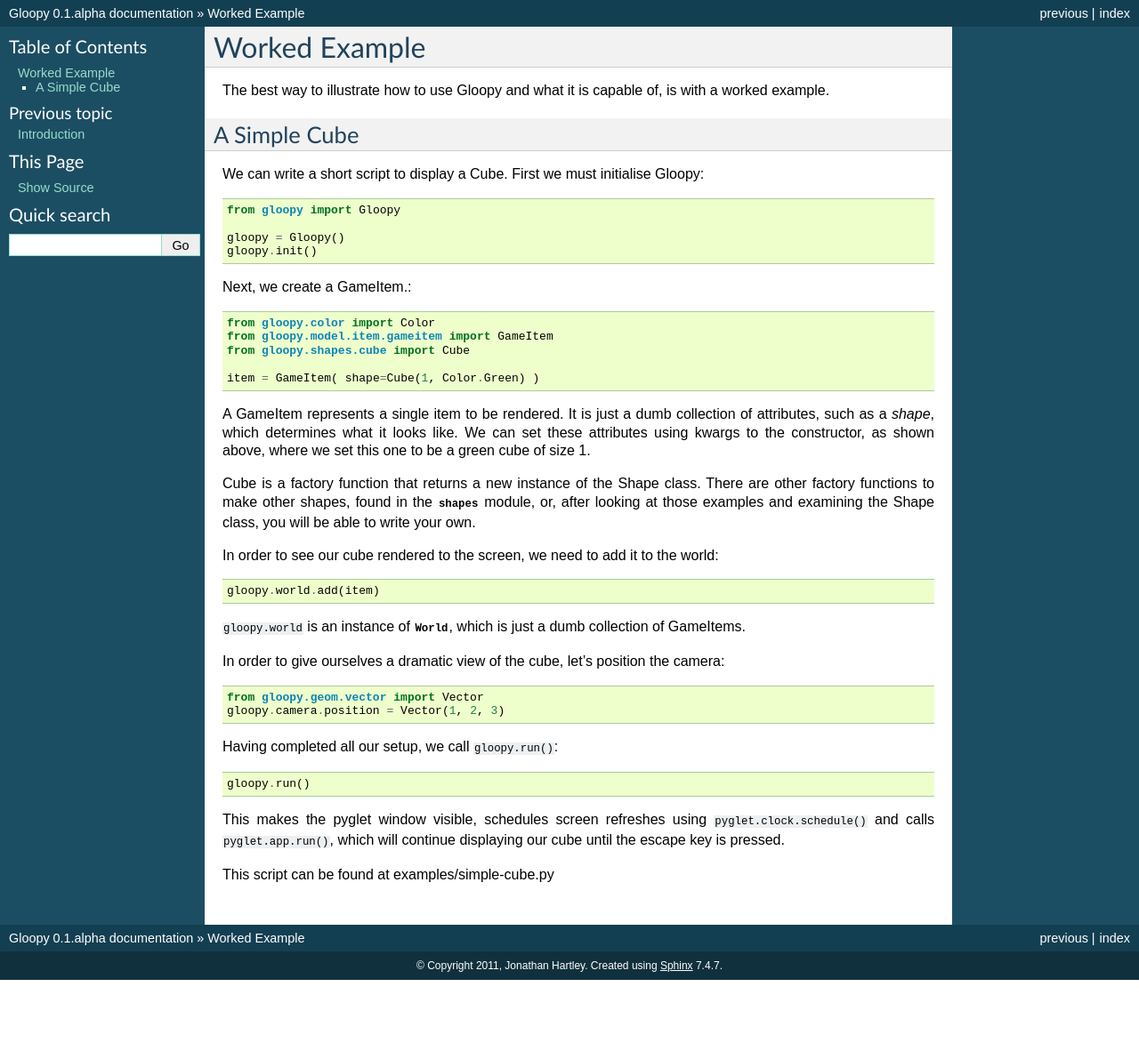
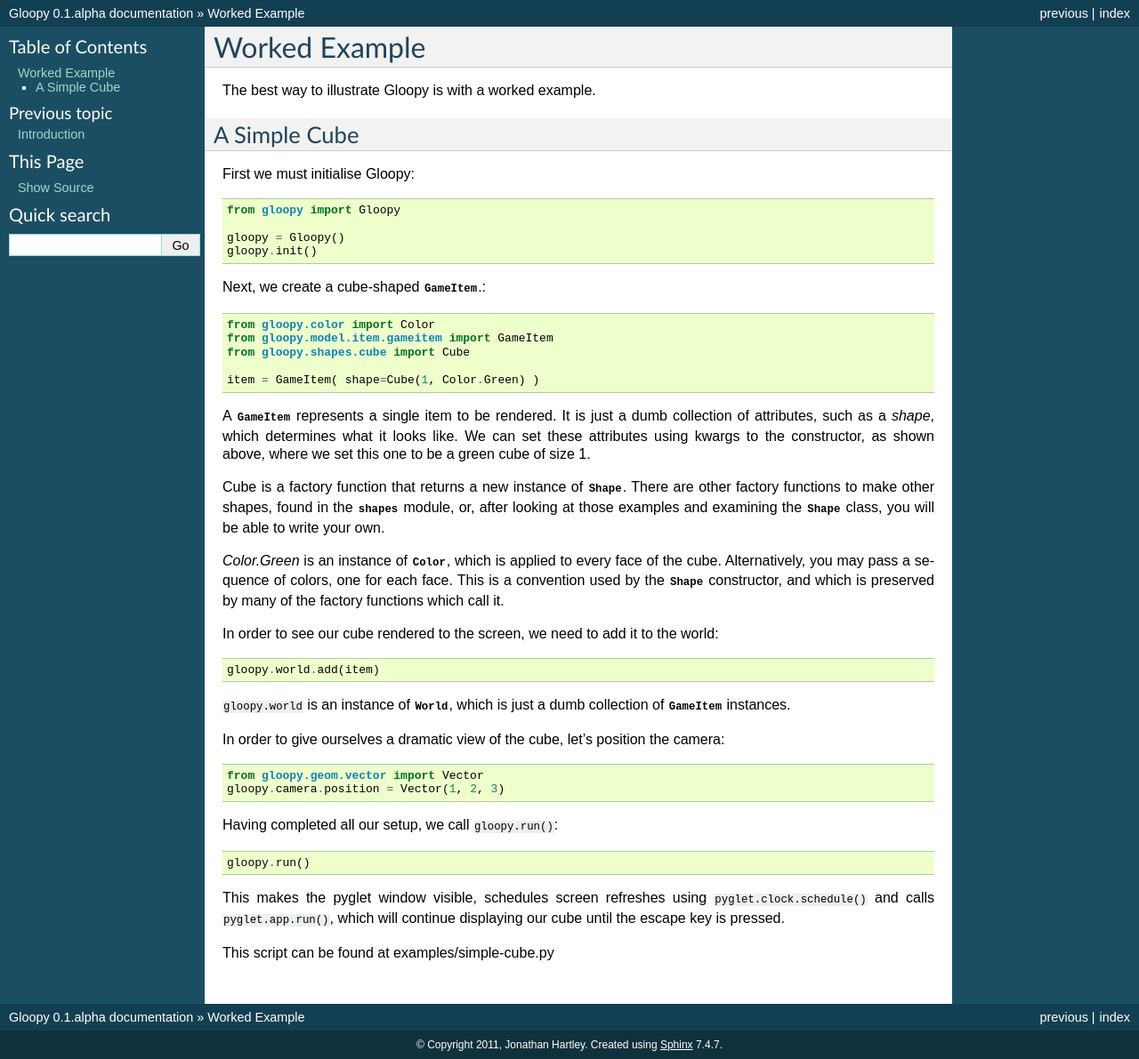
Before and after one commit to tartley/gloopy, a Sphinx documentation site: the page built from documentation/worked-example.rst, in a window 1280 px wide. Shown: the whole page at 89% size. Built offline with Sphinx 7.4.7, drawn with Linux system fonts in a browser that asks for light colours; pages that are not in the unit, such as notebooks, are missing from menus; before the commit the page ends 1102 px from its top, so only the background shows below that.

Commit message:
tidy the first simple cube worked example

```diff
--- a/documentation/worked-example.rst
+++ b/documentation/worked-example.rst
@@ -1,21 +1,19 @@
 Worked Example
 ==============
 
-The best way to illustrate how to use Gloopy and what it is capable of, is
-with a worked example.
+The best way to illustrate Gloopy is with a worked example.
 
 A Simple Cube
 -------------
 
-We can write a short script to display a Cube. First we must initialise
-Gloopy::
+First we must initialise Gloopy::
 
     from gloopy import Gloopy
 
     gloopy = Gloopy()
     gloopy.init()
 
-Next, we create a GameItem.::
+Next, we create a cube-shaped :class:`~gloopy.model.item.gameitem.GameItem`.::
 
     from gloopy.color import Color
     from gloopy.model.item.gameitem import GameItem
@@ -23,15 +21,23 @@ Next, we create a GameItem.::
 
     item = GameItem( shape=Cube(1, Color.Green) )
 
-A GameItem represents a single item to be rendered. It is just a dumb
-collection of attributes, such as a `shape`, which determines what it looks
-like. We can set these attributes using kwargs to the constructor, as shown
-above, where we set this one to be a green cube of size 1.
+A :class:`~gloopy.model.item.gameitem.GameItem` represents a single item to be
+rendered. It is just a dumb collection of attributes, such as a `shape`, which
+determines what it looks like. We can set these attributes using kwargs to the
+constructor, as shown above, where we set this one to be a green cube of size
+1.
 
-Cube is a factory function that returns a new instance of the Shape class.
-There are other factory functions to make other shapes, found in the
-:mod:`~gloopy.shapes` module, or, after looking at those examples and
-examining the Shape class, you will be able to write your own.
+Cube is a factory function that returns a new instance of
+:class:`~gloopy.shapes.shape.Shape`. There are other factory functions to make
+other shapes, found in the :mod:`~gloopy.shapes` module, or, after looking at
+those examples and examining the :class:`~gloopy.shapes.shape.Shape` class, you
+will be able to write your own.
+
+`Color.Green` is an instance of :class:`~gloopy.color.Color`, which is
+applied to every face of the cube. Alternatively, you may pass a sequence of
+colors, one for each face. This is a convention used by the
+:class:`~gloopy.shapes.shape.Shape` constructor,
+and which is preserved by many of the factory functions which call it.
 
 In order to see our cube rendered to the screen, we need to add it to the
 world::
@@ -39,7 +45,8 @@ world::
     gloopy.world.add(item)
 
 ``gloopy.world`` is an instance of :class:`~gloopy.model.world.World`, which is
-just a dumb collection of GameItems.
+just a dumb collection of :class:`~gloopy.model.item.gameitem.GameItem`
+instances.
 
 In order to give ourselves a dramatic view of the cube, let's position the
 camera::
```
Also changed, not shown: 1 other file.
